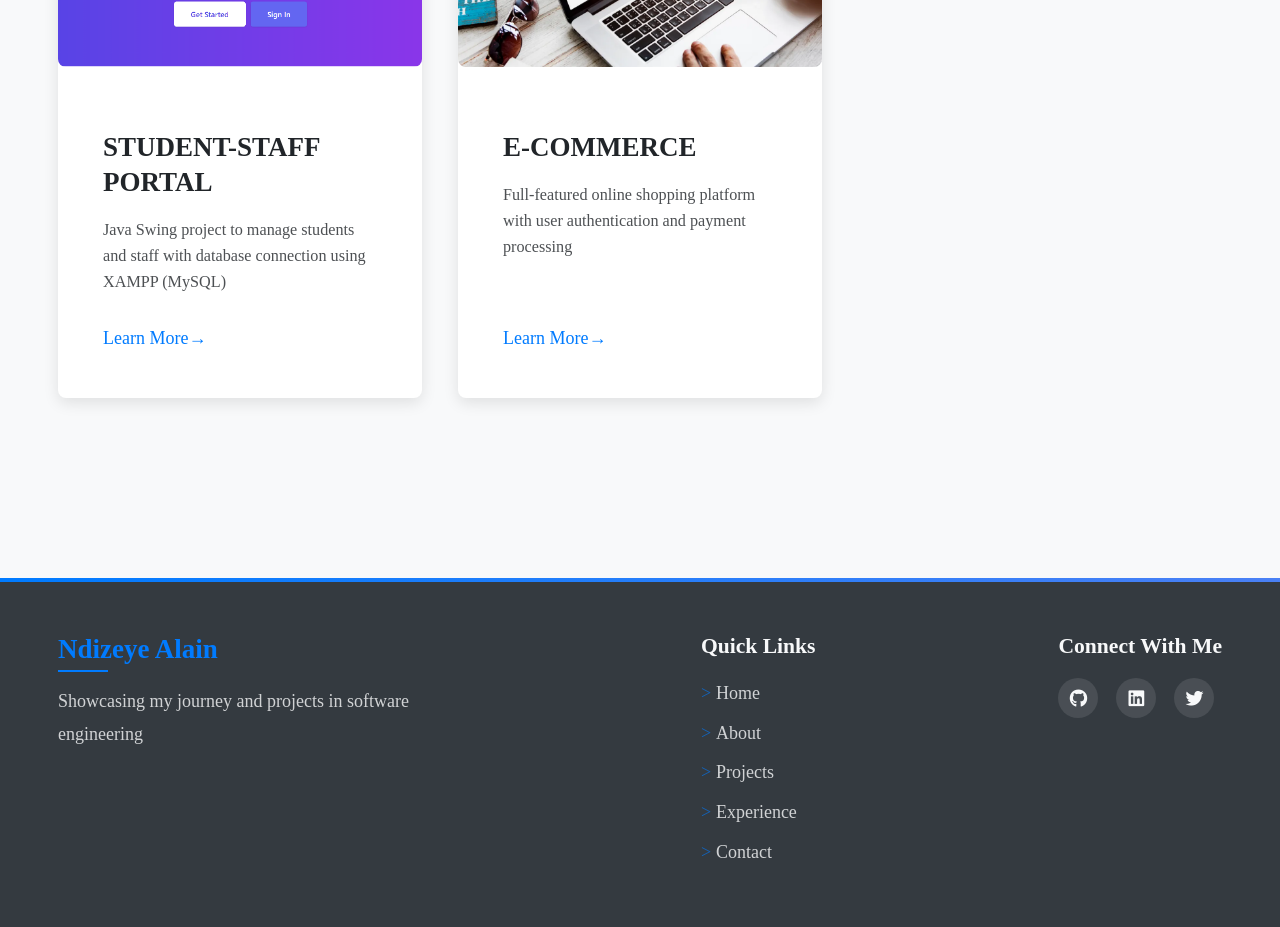
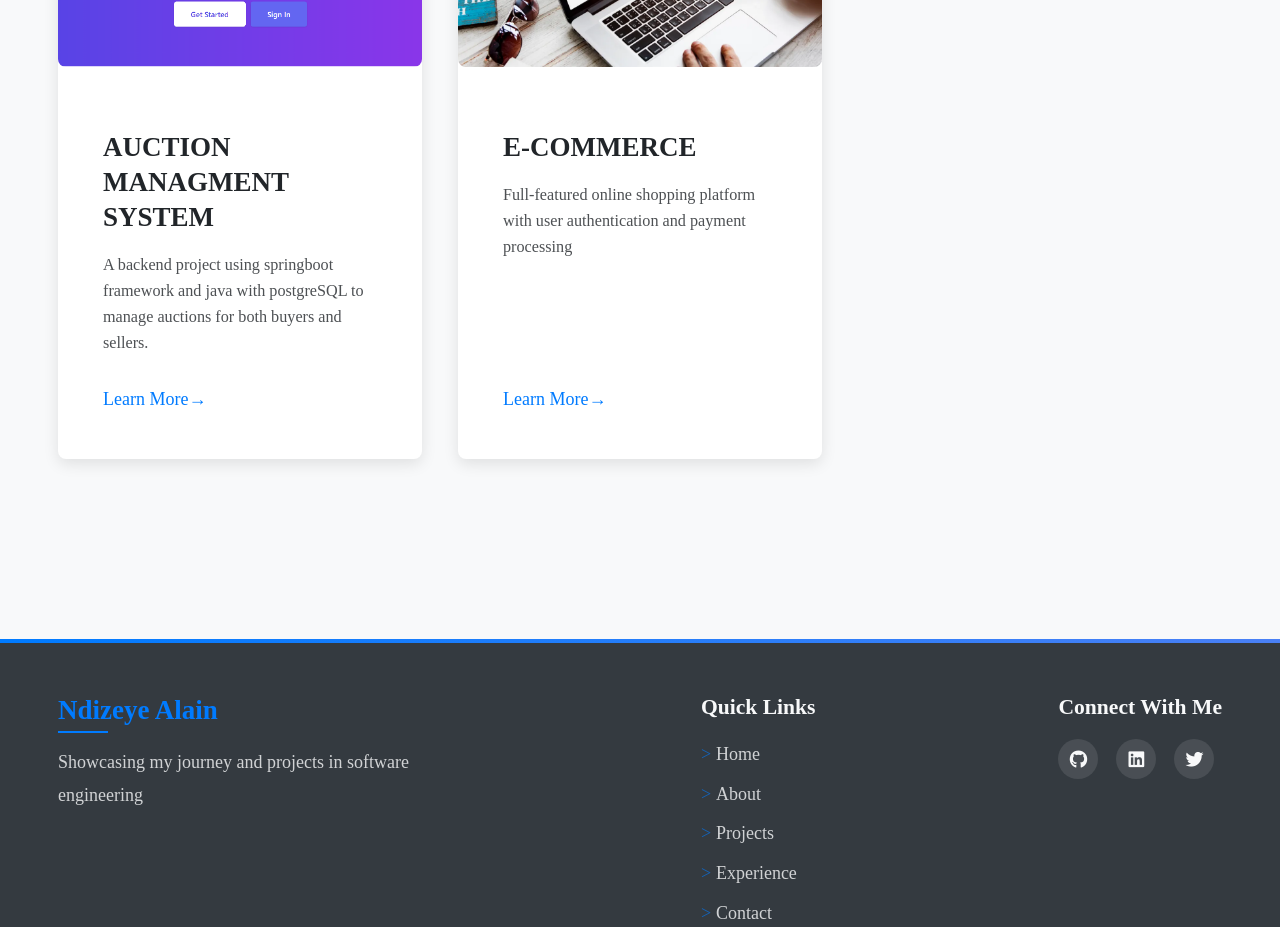
Before and after one commit to Alaindeve1/portfolio-website, a React (Create React App) app: page / in a window 1280 px wide. Shown: the part 1000-1927 px from the top of the page. Built offline with nearby package versions, Linux system fonts and the light colour scheme.

Commit message:
modified the info on homepage to correct ones

```diff
--- a/src/pages/Home.jsx
+++ b/src/pages/Home.jsx
@@ -107,8 +107,8 @@ const Home = () => {
                 </div>
               </div>
               <div className="project-info">
-                <h3>STUDENT-STAFF PORTAL</h3>
-                <p>Java Swing project to manage students and staff with database connection using XAMPP (MySQL)</p>
+                <h3>AUCTION MANAGMENT SYSTEM</h3>
+                <p>A backend project using springboot framework and java with postgreSQL to manage auctions for both buyers and sellers.</p>
                 <Link to="/projects" className="project-link">
                   Learn More
                   <span>→</span>
```
